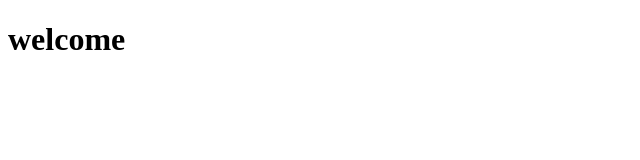
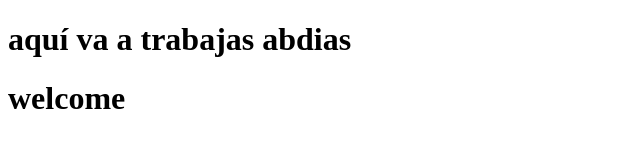
Before and after one commit to Anngelooo/landingpage, a plain HTML site: page index.html in a window 1280 px wide. Shown: the whole page, without its empty margins (0-640 px from the left). Drawn offline with Linux system fonts and the light colour scheme.

Commit message:
a commentary in the  header

```diff
--- a/index.html
+++ b/index.html
@@ -8,6 +8,7 @@
     </head>
     <body>
         <header>
+            <h1>aquí va a trabajas abdias</h1>
         </header>
         <main>
         </main>
```
